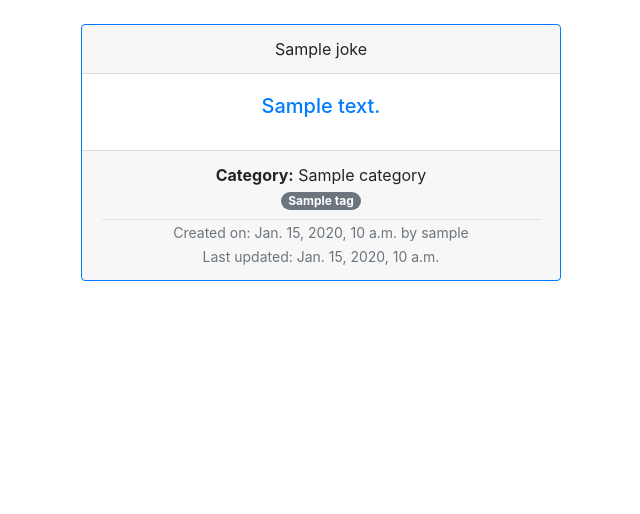
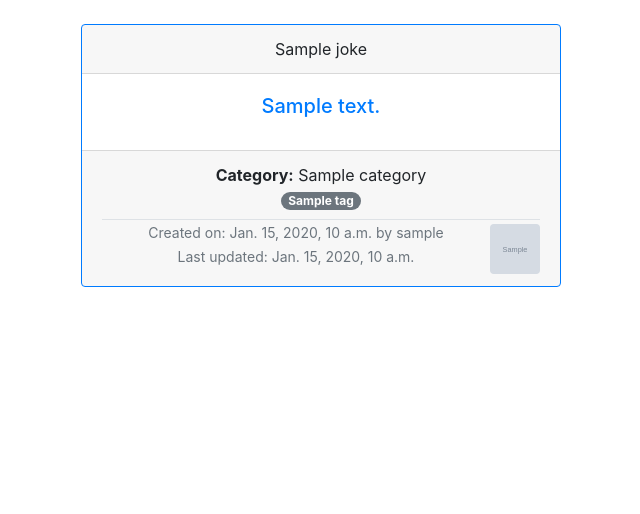
Before and after one commit to Tylerecodes/djangojokes.com, a Django app: template templates/jokes/joke_detail.html in a window 1280 px wide. Shown: the part 65-579 px from the top of the page, without its empty margins (319-959 px from the left). Run offline with Django 4.2, Linux system fonts and the light colour scheme; the template is opened without the code that fills it: most values are stand-ins (such as "Sample title", 1, 10 or a date in 2020); grey boxes marked "Sample" are stand-in pictures; parts of the project's set-up code (start-up, migrations or seed data) failed here and were passed over; some libraries are stand-ins or nearby versions.

Commit message:
Added avatar displays myaccount and joke detail

```diff
--- a/templates/account/my_account.html
+++ b/templates/account/my_account.html
@@ -7,6 +7,9 @@
 <div class="card border-primary m-auto mb-3" style="max-width: 30rem">
   <div class="card-header text-center">My Account</div>
   <div class="card-body">
+    {% if user.avatar and not form.avatar.errors %}
+      <img src="{{ user.avatar.url }}" alt="Avatar" class="img-thumbnail mx-auto d-block"/>
+    {% endif %}
     <form method="post" class="m-auto" enctype="multipart/form-data" novalidate>
       {% csrf_token %}
       {{ form|crispy }}
--- a/templates/jokes/joke_detail.html
+++ b/templates/jokes/joke_detail.html
@@ -24,6 +24,10 @@
         </div>
       {% endif %}
       <small class="text-muted">
+        {% if joke.user.avatar %}
+          <img src="{{ joke.user.avatar.url }}" alt="{{ joke.user.username }}"
+            class="mt-1 rounded float-right" width="50" height="50">
+        {% endif %}
         Created on: {{ joke.created }} by {{ joke.user.username}}<br>
         Last updated: {{ joke.updated }}
       </small>
```
